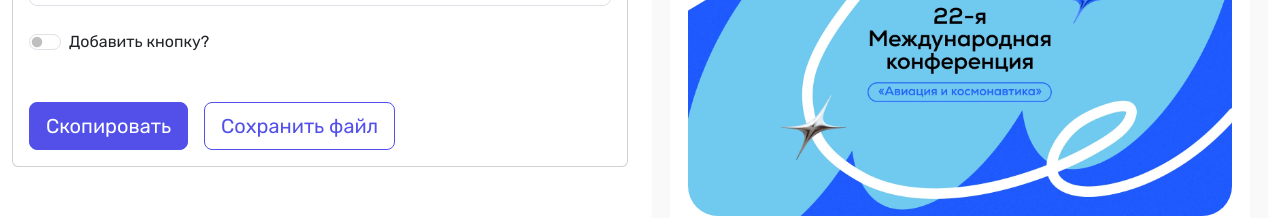
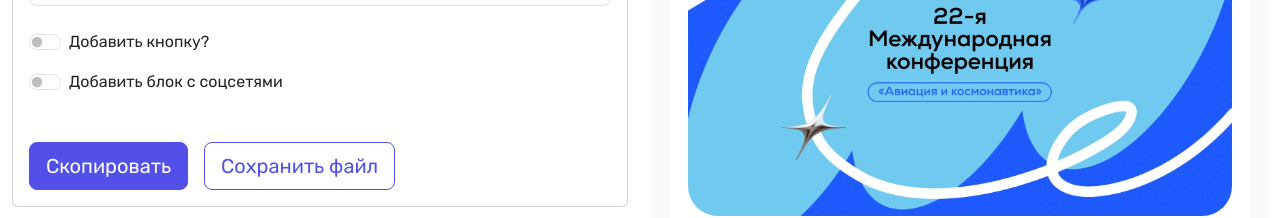
Before and after one commit to devcosmos/email-creator, a React (Create React App) app: page / in a window 1280 px wide. Shown: the part 593-811 px from the top of the page. Built offline with nearby package versions, Linux system fonts and the light colour scheme.

Commit message:
feat: add social checkbox

```diff
--- a/src/components/app/app.tsx
+++ b/src/components/app/app.tsx
@@ -15,6 +15,7 @@ function App(): JSX.Element {
     signatureType: SignatureType.Mai,
     accentStyle: false,
     addButton: false,
+    addSocial: false,
     mainButtonTitle: 'Подробнее',
     mainButtonUrl: 'https://mai.ru/',
   });
--- a/src/components/settings/settings.tsx
+++ b/src/components/settings/settings.tsx
@@ -8,6 +8,7 @@ import SignatureTypeSelect from '../signature-type-select/signature-type-select'
 import AccentStyleCheckbox from '../accent-style-checkbox/accent-style-checkbox';
 import { LetterData } from '../../types/data';
 import { ChangeEvent, MutableRefObject } from 'react';
+import SocialCheckbox from '../social-checkbox/social-checkbox';
 
 type SettingsProps = {
   letter: MutableRefObject<HTMLDivElement | null>;
@@ -61,6 +62,10 @@ function Settings({letter, letterData, setLetterData}: SettingsProps) {
           handleCheckboxChange={(addButton) => setLetterData({...letterData, 'addButton': addButton})}
           handleInputChange={handleInputChange}
         />
+        <SocialCheckbox
+          addSocial={letterData.addSocial}
+          handleCheckboxChange={(addSocial) => setLetterData({...letterData, 'addSocial': addSocial})}
+        />
         {letter.current && <SaveButtons letter={letter.current} />}
       </CardBody>
     </Card>
--- /dev/null
+++ b/src/components/social-checkbox/social-checkbox.tsx
@@ -0,0 +1,23 @@
+import { FormGroup, Input, Label } from 'reactstrap';
+
+type SocialCheckboxProps = {
+  addSocial: boolean;
+  handleCheckboxChange: (addSocial: boolean) => void;
+}
+
+function SocialCheckbox({ addSocial, handleCheckboxChange }: SocialCheckboxProps): JSX.Element {
+  return (
+    <FormGroup switch className="mt-3">
+      <Input
+        type="switch"
+        checked={addSocial}
+        name="social"
+        id="socialCheckbox"
+        onChange={() => handleCheckboxChange(!addSocial)}
+      />
+      <Label check for="socialCheckbox">Добавить блок с соцсетями</Label>
+    </FormGroup>
+  );
+}
+
+export default SocialCheckbox;
--- a/src/components/template/template.tsx
+++ b/src/components/template/template.tsx
@@ -3,13 +3,14 @@ import { LetterData } from '../../types/data';
 import TemplateContact from '../template-contact/template-contact';
 import TemplateContent from '../template-content/template-content';
 import TemplateLogo from '../template-logo/template-logo';
+import TemplateSocialContent from '../template-social-content/template-social-content';
 
 type TemplateProps = {
   letterData: LetterData;
 }
 
 function Template({ letterData }: TemplateProps): JSX.Element {
-  const { accentStyle, signatureType } = letterData;
+  const { accentStyle, signatureType, addSocial } = letterData;
 
   return (
     <div
@@ -44,6 +45,8 @@ function Template({ letterData }: TemplateProps): JSX.Element {
 
           <TemplateContent letterData={letterData} />
 
+          {addSocial && <TemplateSocialContent letterData={letterData} />}
+
           <TemplateContact accentStyle={accentStyle} type={signatureType} />
 
         </tbody>
--- a/src/types/data.ts
+++ b/src/types/data.ts
@@ -7,6 +7,7 @@ export type LetterData = {
   signatureType: SignatureType;
   accentStyle: boolean;
   addButton: boolean;
+  addSocial: boolean;
   mainButtonTitle: string;
   mainButtonUrl: string;
 }
```
